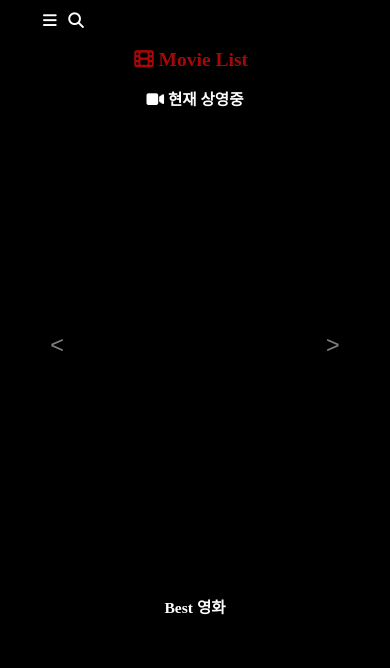
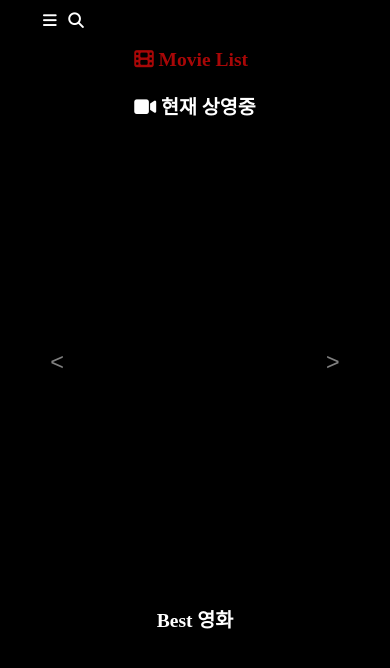
Before and after one commit to JENNIEJUNO/Movies, a plain HTML site: page index.html in a window 390 px wide. Shown: the top 668 px of the page. Drawn offline with Linux system fonts and the light colour scheme; no server answers.

Commit message:
Update style.css

```diff
--- a/style.css
+++ b/style.css
@@ -445,7 +445,7 @@ img{
 }
 @media (max-width:500px){
     #movies{
-        height:330vw;
+        height:335vw;
         overflow:hidden;
     }
     #current-box{
@@ -463,6 +463,10 @@ img{
     }
     #category-box{
         flex:6;
+    }
+    .movie-text{
+        font-size:5vw;
+        padding:3vw;
     }
     #category-list{
         width:100%;
```
